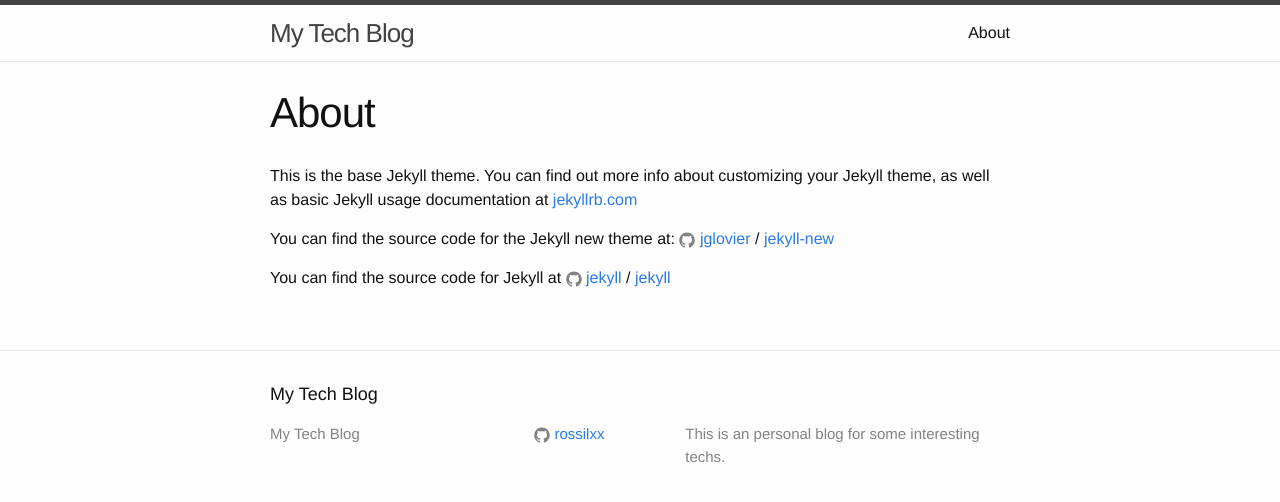
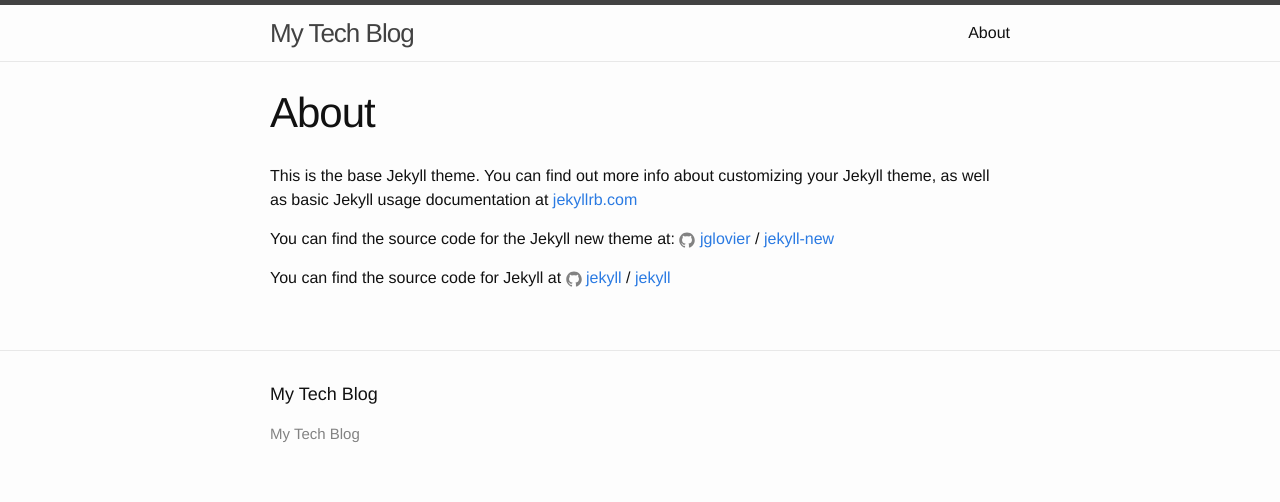
Before and after one commit to rossilxx/blog, a Jekyll site: the page built from about.md, in a window 1280 px wide. Shown: the top 502 px of the page. Built offline with Jekyll 4.4.1, drawn with Linux system fonts in a browser that asks for light colours.

Commit message:
Remove unseless inforamtion

```diff
--- a/_config.yml
+++ b/_config.yml
@@ -7,11 +7,7 @@
 
 # Site settings
 title: My Tech Blog
-description: > # this means to ignore newlines until "baseurl:"
-  This is an personal blog for some interesting techs.
 baseurl: "/blog" # the subpath of your site, e.g. /blog
-url: "https://github.com/rossilxx" # the base hostname & protocol for your site
-github_username: rossilxx
 
 # Build settings
 markdown: kramdown
```
